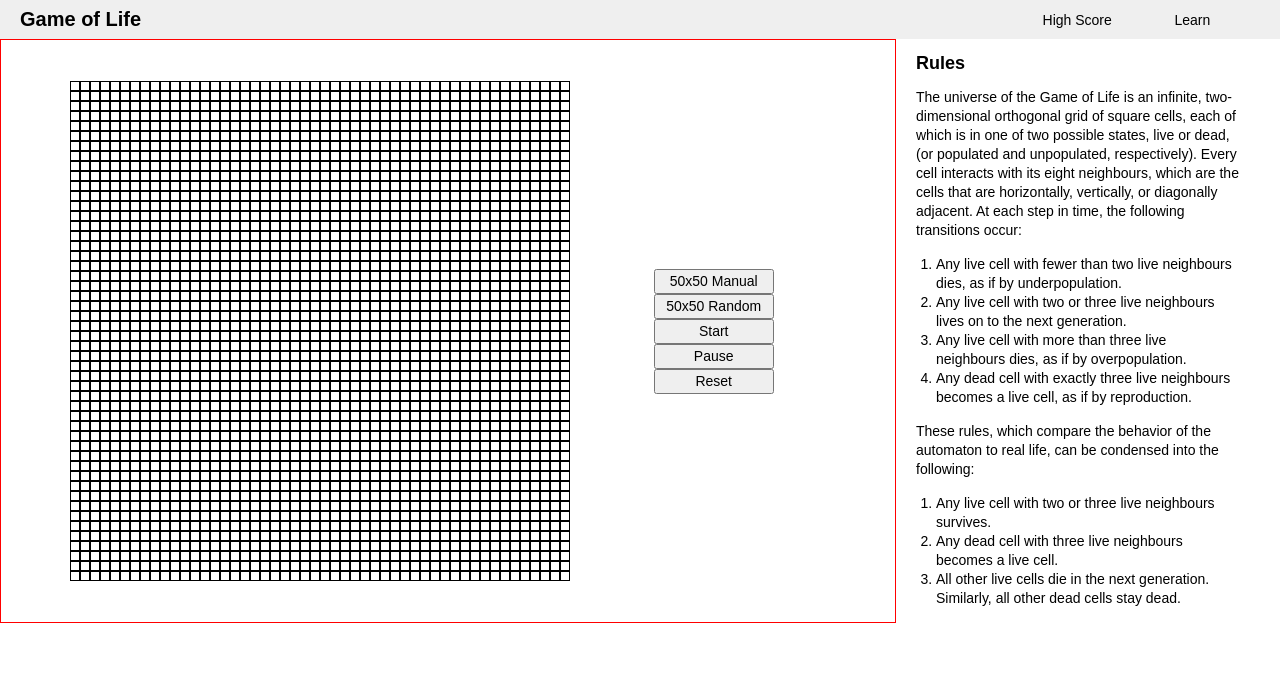
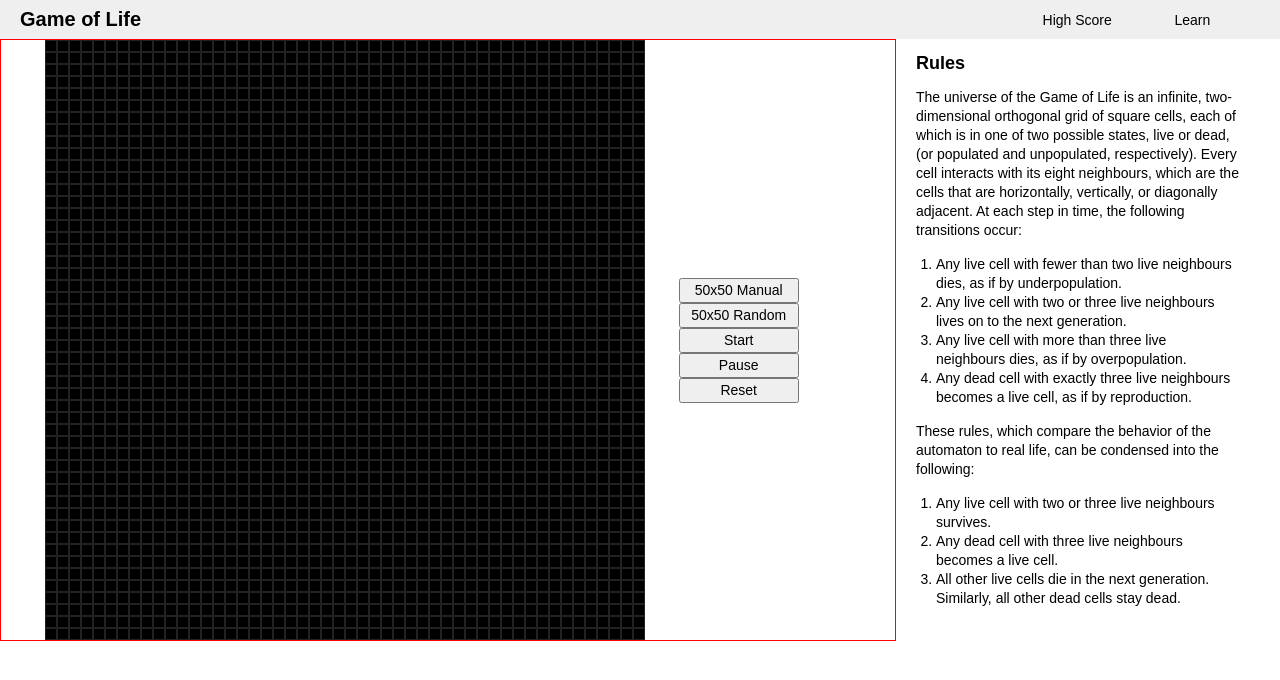
Before and after one commit to zac-smith-webtpt7/game-of-life, a React (Create React App) app: page / in a window 1280 px wide. Shown: the top 680 px of the page. Built offline with nearby package versions, Linux system fonts and the light colour scheme.

Commit message:
adjust background

```diff
--- a/src/components/GameBoard/GameBoard.jsx
+++ b/src/components/GameBoard/GameBoard.jsx
@@ -4,6 +4,7 @@ import styles from './GameBoard.module.css'
 import produce from 'immer'
 
 const GameBoard = () => {
+  const boxSize = 12
   const [gridSize, setGridSize] = useState(50)
 
   const [gameGrid, setGameGrid] = useState(() => {
@@ -21,7 +22,7 @@ const GameBoard = () => {
         className={styles.game}
         style={{
           display: 'grid',
-          gridTemplateColumns: `repeat(${gridSize}, 10px)`,
+          gridTemplateColumns: `repeat(${gridSize}, ${boxSize}px)`,
         }}
       >
         {gameGrid.map((rows, i) =>
@@ -30,15 +31,15 @@ const GameBoard = () => {
               key={`${i}+${k}`}
               onClick={() => {
                 const newGrid = produce(gameGrid, (gridCopy) => {
-                  gridCopy[i][k] = 1
+                  gridCopy[i][k] = gameGrid[i][k] ? 0 : 1
                 })
                 setGameGrid(newGrid)
               }}
               style={{
-                width: 10,
-                height: 10,
-                background: gameGrid[i][k] ? 'pink' : undefined,
-                border: '1px solid black',
+                width: boxSize,
+                height: boxSize,
+                background: gameGrid[i][k] ? 'blue' : 'black',
+                border: '1px solid #222222',
               }}
             />
           ))
```
